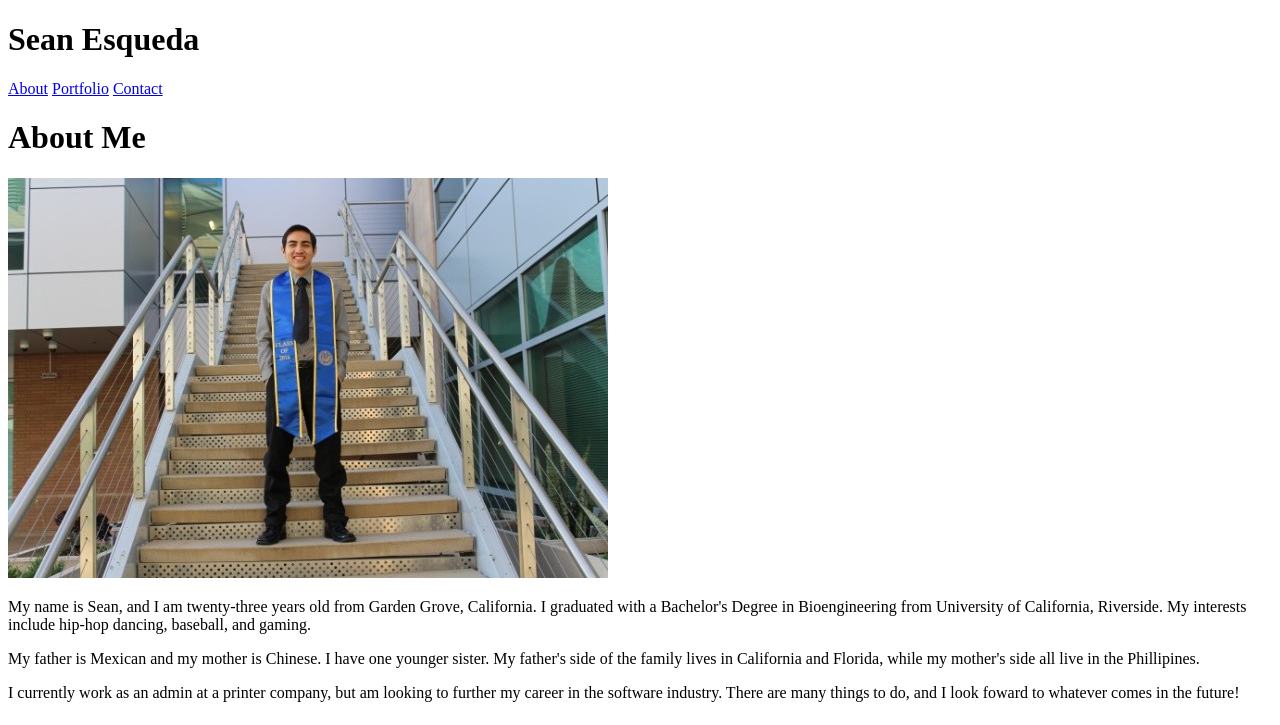
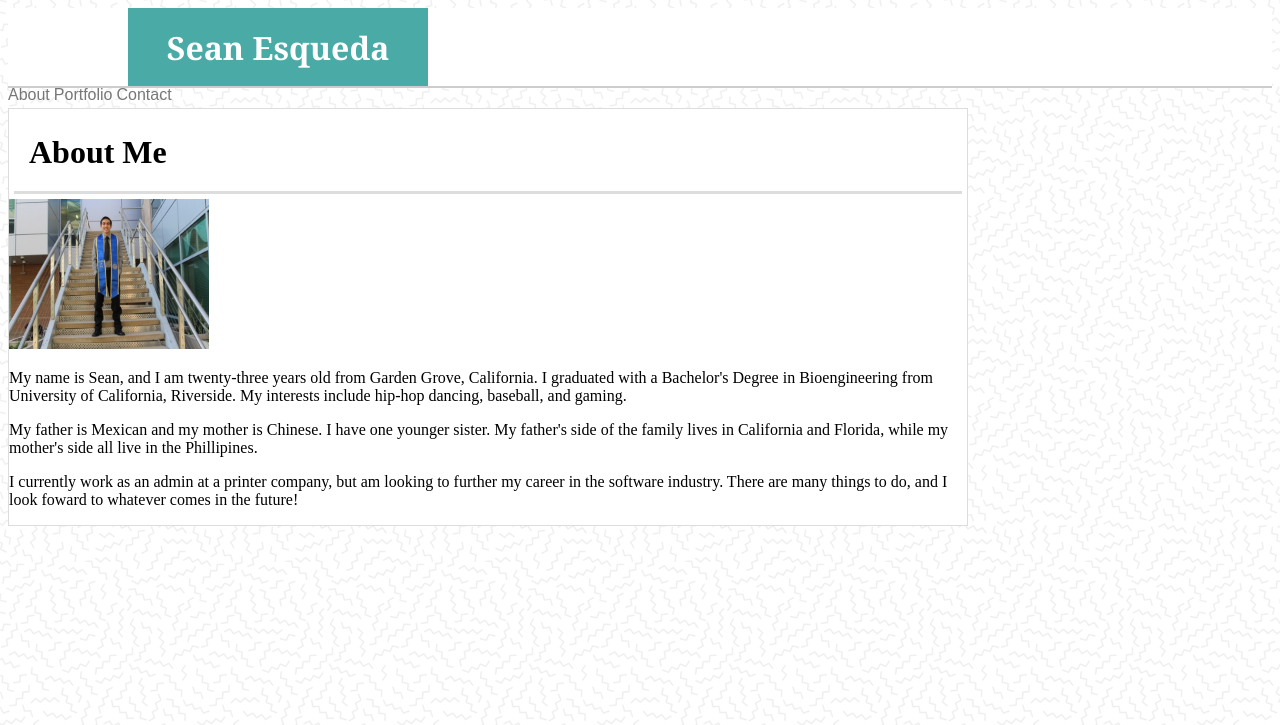
Before and after one commit to seanesqueda/Basic-Portfolio, a plain HTML site: page index.html in a window 1280 px wide. Drawn offline with Linux system fonts and the light colour scheme.

Commit message:
Started css for index.html

```diff
--- a/Assets/Css/style.css
+++ b/Assets/Css/style.css
@@ -0,0 +1,49 @@
+* {
+    box-sizing: border-box;
+}
+body{
+    background-image: url(../Images/memphis-mini.png);
+}
+#pageheader{
+    width: 100%;
+    height: 80px;
+    background-color: #ffffff;
+    border-bottom: solid 2px #cccccc;
+    margin-bottom: 20px;
+}
+#myname{
+    position: relative;
+    display: table-cell;
+    background-color: #4aaaa5;
+    font-family: 'Georgia', Times, Times New Roman, serif;
+    color: #ffffff;
+    width: 300px;
+    height: 78px;
+    text-align: center;
+    vertical-align: middle;
+    left: 40%;
+}
+.link{
+    position: relative;
+    left: 0%;
+    top: 0px;
+    text-decoration: none;
+    color: #777777;
+    font-family: 'Arial', 'Helvetica Neue', Helvetica, sans-serif;
+}
+.link:hover{
+    text-decoration: underline;
+}
+#main {
+    background-color: #ffffff;
+    width: 960px;
+    border: solid 1px #dddddd;
+}
+.bodyheader{
+    position: relative;
+    border-bottom: solid 3px #dddddd;
+    padding: 20px;
+    padding-left: 15px;
+    margin: 5px;
+
+}
--- a/index.html
+++ b/index.html
@@ -1,5 +1,6 @@
 <!DOCTYPE html>
 <html lang="en">
+
 <head>
     <meta charset="UTF-8">
     <meta name="viewport" content="width=device-width, initial-scale=1.0">
@@ -7,13 +8,19 @@
     <title>About Me</title>
     <link rel="stylesheet" href="./Assets/Css/style.css">
 </head>
+
 <body>
-    <h1>Sean Esqueda</h1>
-    <a href="./index.html">About</a>
-    <a href="./portfolio.html">Portfolio</a>
-    <a href="./contact.html">Contact</a>
-    <h1>About Me</h1>
-    <img src="./Assets/Images/Profile Picture.png" alt="Me">
+    <div id="pageheader">
+        <h1 id="myname">Sean Esqueda</h1>
+        <div>
+            <a href="./index.html" class="link">About</a>
+            <a href="./portfolio.html" class="link">Portfolio</a>
+            <a href="./contact.html" class="link">Contact</a>
+        </div>
+    </div>
+    <div id="main">
+        <h1 class="bodyheader">About Me</h1>
+        <img src="./Assets/Images/Profile Picture.png" alt="Me" width="200px" height="150px">
         <p>
             My name is Sean, and I am twenty-three years old from Garden Grove, California.
             I graduated with a Bachelor's Degree in Bioengineering from University of California, Riverside.
@@ -21,11 +28,15 @@
         </p>
         <p>
             My father is Mexican and my mother is Chinese. I have one younger sister.
-        My father's side of the family lives in California and Florida, while my mother's side all live in the Phillipines.
+            My father's side of the family lives in California and Florida, while my mother's side all live in the
+            Phillipines.
         </p>
         <p>
-        I currently work as an admin at a printer company, but am looking to further my career in the software industry.
+            I currently work as an admin at a printer company, but am looking to further my career in the software
+            industry.
             There are many things to do, and I look foward to whatever comes in the future!
         </p>
+    </div>
 </body>
+
 </html>
```
Also changed, not shown: Assets/Images/memphis-mini.png (added). Lines whose indentation alone changed are shown as unchanged.
